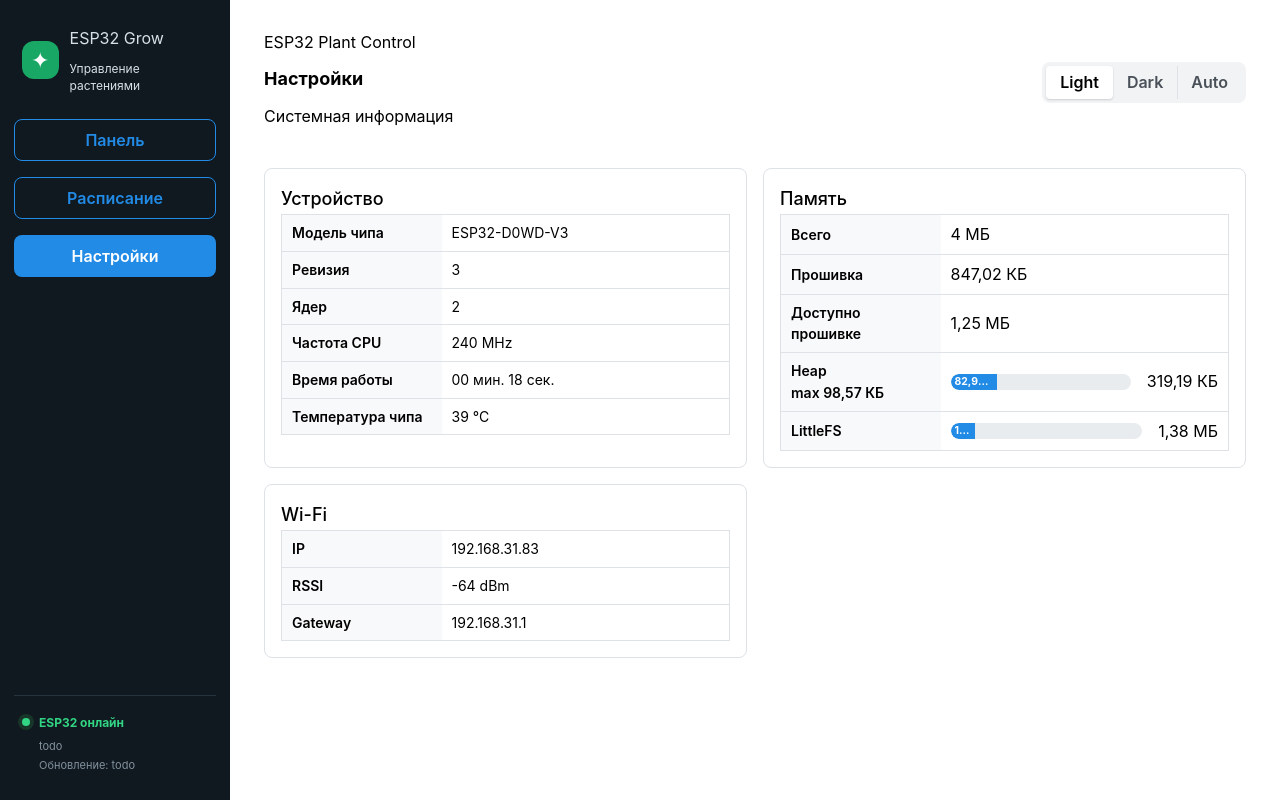
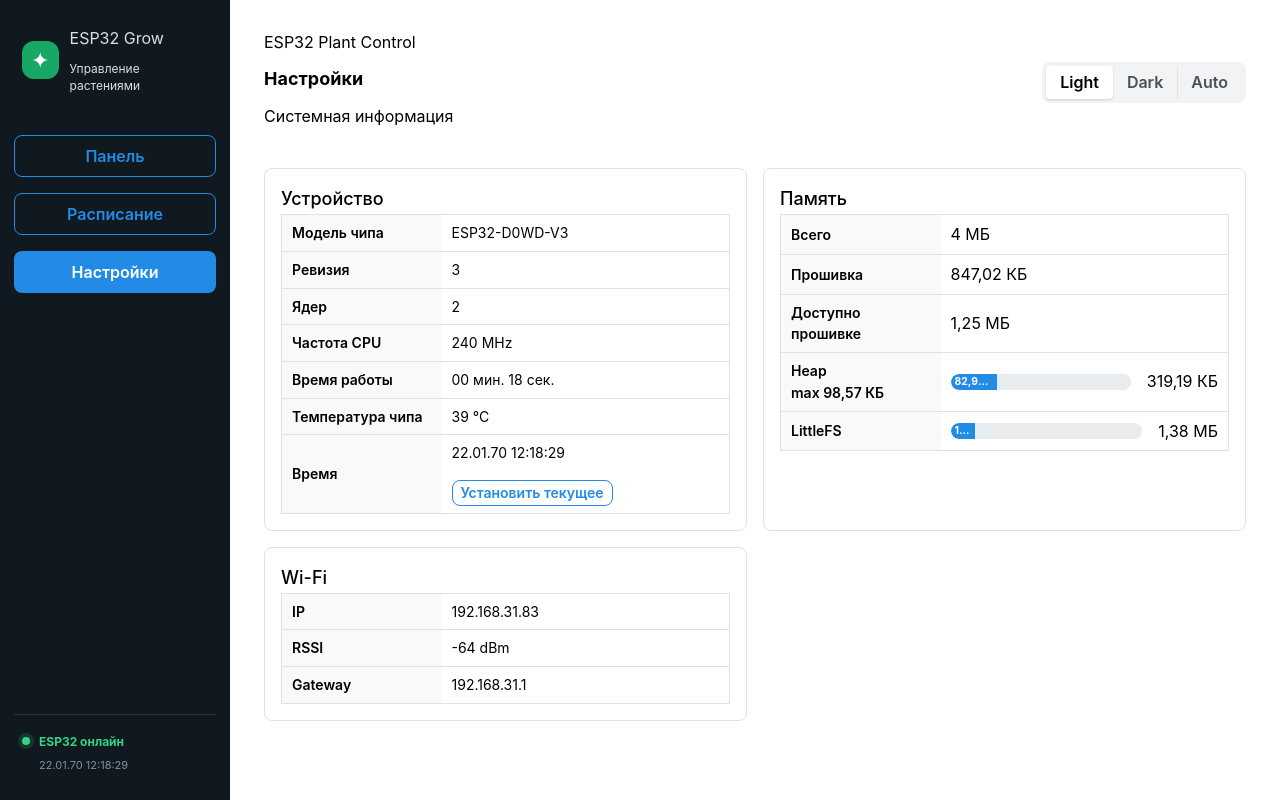
Before and after one commit to markov-git/esp32-lamp-web, a React (Vite) app: page / in a window 1280 px wide. Both pictures are taken after a click on the button "Настройки". Built offline with nearby package versions, Linux system fonts and the light colour scheme; what @mantine/vanilla-extract would draw is missing.

Commit message:
Отображение и установка времени

```diff
--- a/src/App.css
+++ b/src/App.css
@@ -37,7 +37,6 @@
 }
 
 .connection-card {
-    margin-top: auto;
     border-top: 1px solid #26333d;
     padding: 18px 8px 4px;
     display: flex;
--- a/src/api/esp32.mock.ts
+++ b/src/api/esp32.mock.ts
@@ -1,13 +1,16 @@
-import type { IEsp32Sensors, IEsp32State, IEsp32SystemInfo, TLampChannel } from '../types/esp32.ts';
+import type { IEsp32Sensors, IEsp32State, IEsp32SystemInfo, IEsp32Time, TLampChannel } from '../types/esp32.ts';
 
 
 const mockState: IEsp32State = {
-	server: null,
 	lamps: [
 		{id: 1, red: 0, blue: 0},
 		{id: 2, red: 0, blue: 0},
 		{id: 3, red: 0, blue: 0}
-	]
+	],
+	time: {
+		unix: 1858709804,
+		lostPower: false,
+	}
 }
 
 export function getMockState() {
@@ -75,3 +78,10 @@ export function getMockSystem() {
 		"chipTemperature": 39.44444
 	} satisfies IEsp32SystemInfo;
 }
+
+export function getMockTime(): IEsp32Time {
+	return {
+		unix: Date.now(),
+		lostPower: true,
+	};
+}
--- a/src/api/esp32.ts
+++ b/src/api/esp32.ts
@@ -1,5 +1,5 @@
-import type { IEsp32Sensors, IEsp32State, IEsp32SystemInfo, TLampChannel } from '../types/esp32.ts';
-import { getMockSensors, getMockState, getMockSystem, setMockChannel } from './esp32.mock.ts';
+import type { IEsp32Sensors, IEsp32State, IEsp32SystemInfo, IEsp32Time, TLampChannel } from '../types/esp32.ts';
+import { getMockSensors, getMockState, getMockSystem, getMockTime, setMockChannel } from './esp32.mock.ts';
 
 const useMockApi = import.meta.env.VITE_MOCK_API === 'true'
 
@@ -53,3 +53,33 @@ export async function getSystemInfo(): Promise<IEsp32SystemInfo> {
 
 	return response.json()
 }
+
+export async function getTime(): Promise<IEsp32Time> {
+	if (useMockApi) { return getMockTime() }
+
+	const response = await fetch('/api/time')
+
+	if (!response.ok) {
+		throw new Error(`HTTP ${response.status}`)
+	}
+
+	return response.json()
+}
+
+export async function setTime(timeStamp: number): Promise<IEsp32Time> {
+	if (useMockApi) { return getMockTime() }
+
+	const response = await fetch('/api/time', {
+		method: 'POST',
+		headers: {
+			'Content-Type': 'application/json',
+		},
+		body: JSON.stringify({unix: timeStamp}),
+	})
+
+	if (!response.ok) {
+		throw new Error(`HTTP ${response.status}`)
+	}
+
+	return response.json()
+}
--- a/src/components/Sidebar.tsx
+++ b/src/components/Sidebar.tsx
@@ -1,5 +1,7 @@
 import type { TAppTabId } from '../types/app.ts';
-import { Button, Stack, Text } from '@mantine/core';
+import { Alert, Button, Stack, Text } from '@mantine/core';
+import { useAppContext } from '../Context.tsx';
+import { formatDate } from '../utils/dateTime.ts';
 
 interface IProps {
 	activeTab: TAppTabId;
@@ -8,6 +10,7 @@ interface IProps {
 }
 
 export const Sidebar = (props: IProps) => {
+	const ctx = useAppContext();
 
 	const renderTab = (tab: TAppTabId, caption: string) => {
 		return (
@@ -22,6 +25,8 @@ export const Sidebar = (props: IProps) => {
 
 	return (
 		<aside className="sidebar">
+			<Stack justify="space-between" style={{flex: 1}}>
+				<Stack>
 					<div className="brand">
 						<div className="brand-mark">✦</div>
 
@@ -36,15 +41,26 @@ export const Sidebar = (props: IProps) => {
 						{ renderTab('schedule', 'Расписание') }
 						{ renderTab('settings', 'Настройки') }
 					</Stack>
+				</Stack>
+
+				<Stack>
+					{ctx?.state.time.lostPower && (
+						<Alert variant="light" color="red" title="DS3231">
+							Module lost power!
+						</Alert>
+					)}
 
 					<div className="connection-card">
 						<div className="status-dot"></div>
 						<div>
 							<strong>ESP32 онлайн</strong>
-					<span id="esp-ip">todo</span>
-					<span id="last-update">Обновление: todo</span>
+							<span id="last-update">{formatDate(ctx?.state.time.unix)}</span>
 						</div>
 					</div>
+				</Stack>
+
+			</Stack>
+
 		</aside>
 	);
 };
--- a/src/components/forms/Settings.tsx
+++ b/src/components/forms/Settings.tsx
@@ -1,15 +1,19 @@
 import { useEffect, useState } from 'react';
-import { getSystemInfo } from '../../api/esp32.ts';
+import { getSystemInfo, setTime } from '../../api/esp32.ts';
 import type { IEsp32SystemInfo } from '../../types/esp32.ts';
-import { Card, Center, Group, Loader, Progress, SimpleGrid, Table, Text, Tooltip } from '@mantine/core';
+import { Button, Card, Center, Group, Loader, Progress, SimpleGrid, Table, Text, Tooltip } from '@mantine/core';
 import { FormHead } from '../ui/FormHead.tsx';
-import { formatDuration } from '../../utils/dateTime.ts';
+import { formatDate, formatDuration } from '../../utils/dateTime.ts';
 import { formatBytes } from '../../utils/memory.ts';
+import { useAppContext } from '../../Context.tsx';
 
 export const Settings = () => {
 	const [ state, setState ] = useState<IEsp32SystemInfo | undefined>(undefined);
 	const [ loading, setLoading ] = useState(true);
+	const [ processing, setProcessing ] = useState(false);
 	const [ error, setError ] = useState<string | null>(null);
+
+	const ctx = useAppContext();
 
 	useEffect(() => {
 		getSystemInfo()
@@ -17,6 +21,24 @@ export const Settings = () => {
 			.catch(() => setError('Failed to connect to ESP32'))
 			.finally(() => setLoading(false));
 	}, []);
+
+	const handleSetCurrentTime = async () => {
+		if (processing || !ctx) return;
+		try {
+			setProcessing(true);
+
+			const newEspTime = await setTime(Date.now());
+
+			ctx.changeState({
+				...ctx.state,
+				time: newEspTime,
+			})
+		} catch (e) {
+			console.error(e);
+		} finally {
+			setProcessing(false);
+		}
+	}
 
 	if (loading) {
 		return (
@@ -76,6 +98,20 @@ export const Settings = () => {
 							<Table.Tr>
 								<Table.Th w={160}>Температура чипа</Table.Th>
 								<Table.Td>{state.chipTemperature.toFixed(0)} °C</Table.Td>
+							</Table.Tr>
+							<Table.Tr>
+								<Table.Th w={160}>Время</Table.Th>
+								<Table.Td>
+									<Group>
+										{formatDate(ctx?.state.time.unix)}
+										<Button
+											loading={processing}
+											variant="outline"
+											size="compact-sm"
+											onClick={handleSetCurrentTime}
+										>Установить текущее</Button>
+									</Group>
+								</Table.Td>
 							</Table.Tr>
 						</Table.Tbody>
 					</Table>
--- a/src/utils/dateTime.ts
+++ b/src/utils/dateTime.ts
@@ -13,3 +13,20 @@ export function formatDuration(totalSeconds: number) {
 		`${String(seconds).padStart(2, '0')} сек.`,
 	].filter(Boolean).join(' ');
 }
+
+export function formatDate(value: number | undefined): string {
+	if (typeof value !== 'number') {
+		return '-';
+	}
+	const date = new Date(value);
+
+	return date.toLocaleString('ru-RU', {
+		day: '2-digit',
+		month: '2-digit',
+		year: '2-digit',
+		hour: '2-digit',
+		minute: '2-digit',
+		second: '2-digit',
+		hour12: false,
+	}).replace(',', '');
+}
```
Also changed, not shown: src/types/esp32.ts (+6 -3 lines). Lines whose indentation alone changed are shown as unchanged.
